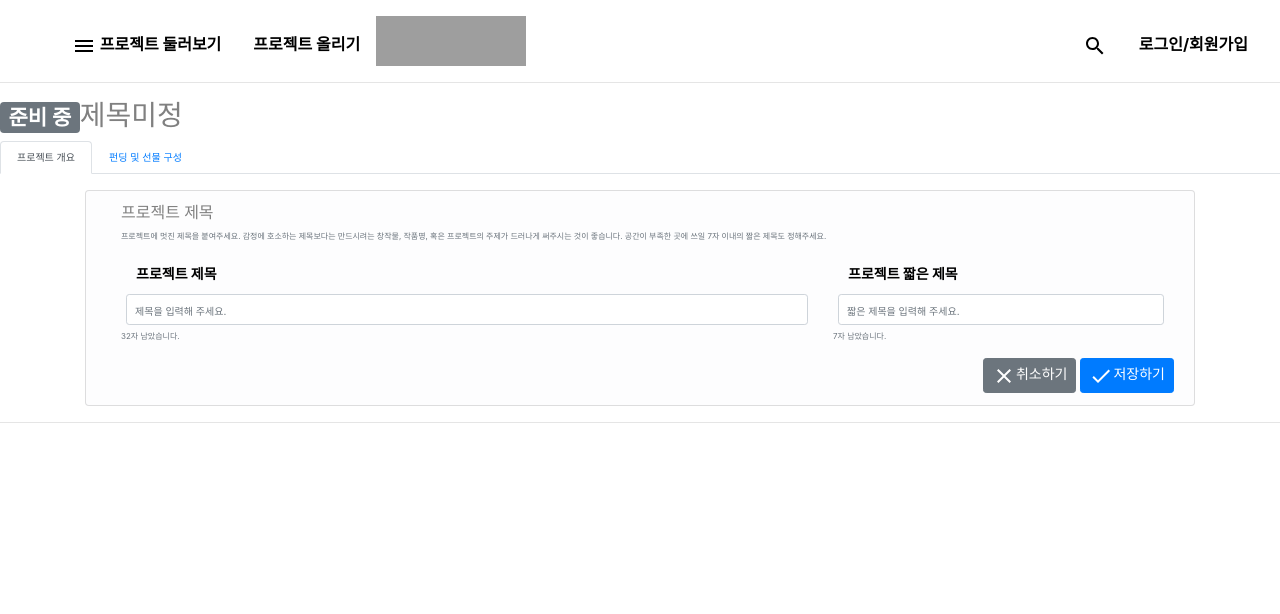
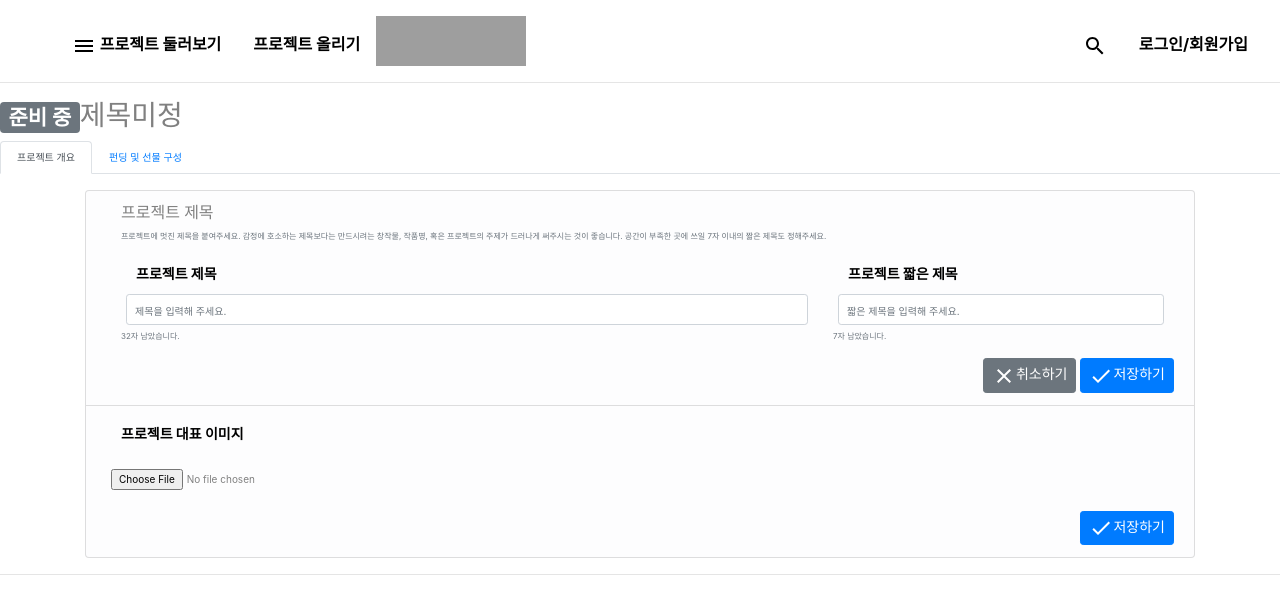
Before and after one commit to Jaeoo14/TBC, a React (Create React App) app in the folder tbc-react-client/: page /EditProject in a window 1280 px wide. Shown: the top 614 px of the page. Built offline with nearby package versions, Linux system fonts and the light colour scheme; no server answers; grey boxes are pictures that could not be loaded.

Commit message:
Update ProjectDescription.js

```diff
--- a/tbc-react-client/src/components/ProjectDescription.js
+++ b/tbc-react-client/src/components/ProjectDescription.js
@@ -3,18 +3,18 @@ import React, { Component } from 'react';
 // import { Button, Col, Container, ListGroup, Row } from 'react-bootstrap';
 import { Container, ListGroup } from 'react-bootstrap';
 
-// import CheckIcon from '@material-ui/icons/Check';
-// import CloseIcon from '@material-ui/icons/Close';
-
+import InputProjectTitle from './InputProjectTitle';
+import UploadProjectImage from './UploadProjectImage';
 // import CustomInput from './CustomInput';
 // import CustomTextArea from './CustomTextArea';
-import InputProjectTitle from './InputProjectTitle';
 // import SelectProjectCategory from './SelectProjectCategory';
 // import InputTags from './InputTags';
 // import SetProjectURL from './SetProjectURL';
-// import UploadProjectImage from './UploadProjectImage';
 // import CustomFile from './CustomFile';
 // import InputCreatorName from './InputCreatorName';
+
+// import CheckIcon from '@material-ui/icons/Check';
+// import CloseIcon from '@material-ui/icons/Close';
 
 import Pas from '../ProjectApiService';
 
@@ -89,10 +89,10 @@ class ProjectDescription extends Component {
 					<ListGroup.Item as='div' action variant='light'>
 						<InputProjectTitle longTitle={longTitle} shortTitle={shortTitle} handleSave={this.handleUpdateTitles} />
 					</ListGroup.Item>
-					{/* <ListGroup.Item as='div' action variant='light'>
+					<ListGroup.Item as='div' action variant='light'>
 						<UploadProjectImage />
 					</ListGroup.Item>
-					<ListGroup.Item as='div' action variant='light'>
+					{/* <ListGroup.Item as='div' action variant='light'>
 						<CustomTextArea
 							title='프로젝트 요약'
 							desc='후원자 분들에게 본 프로젝트를 간략하게 소개해 봅시다'
```
